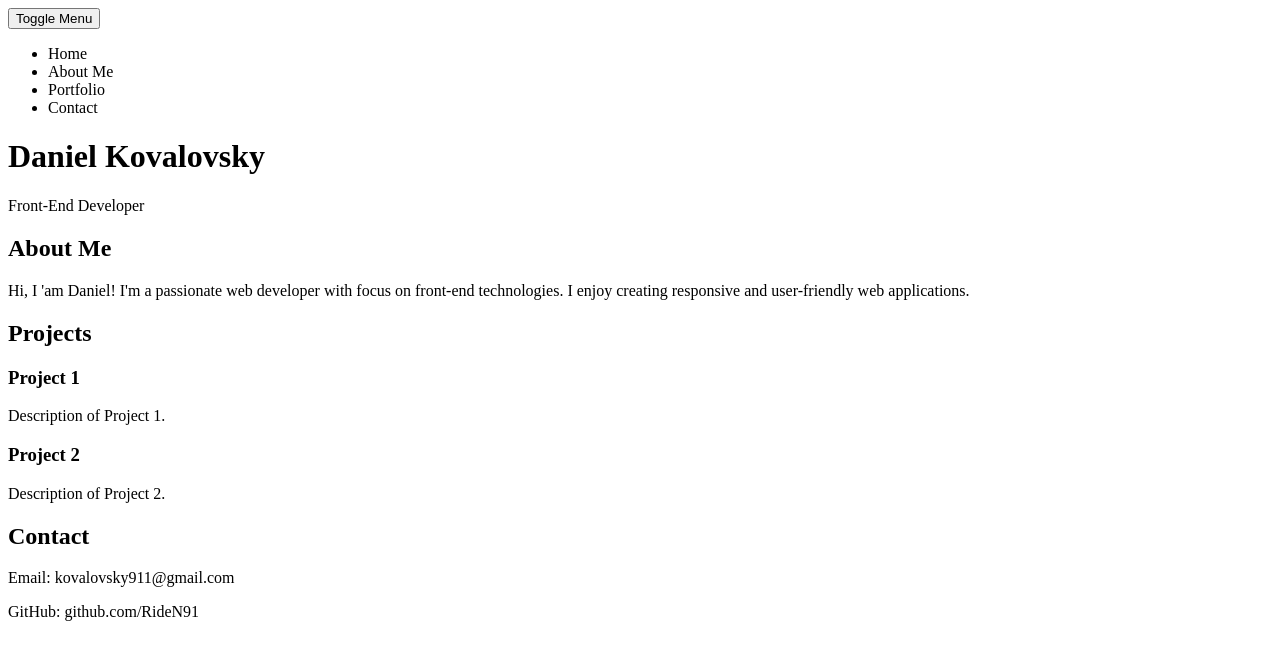
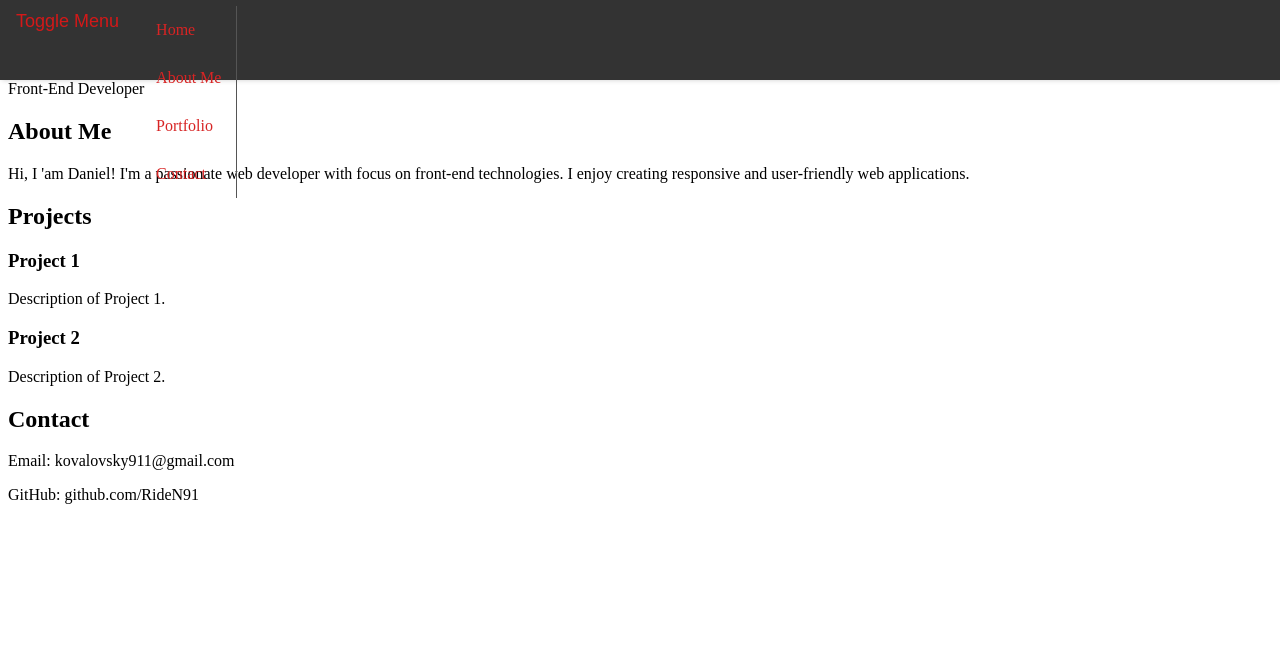
Before and after one commit to RideN91/my-web-portfolio, a React (Create React App) app: page / in a window 1280 px wide. Shown: the top 660 px of the page. Built offline with nearby package versions, Linux system fonts and the light colour scheme.

Commit message:
Update on menu

```diff
--- a/src/components/Menu.js
+++ b/src/components/Menu.js
@@ -1,4 +1,5 @@
 import React, { useState } from 'react';
+import '../menu.css';
 
 const Menu = () => {
     const [isOpen, setIsOpen] = useState(false);
--- /dev/null
+++ b/src/menu.css
@@ -0,0 +1,43 @@
+.menu {
+    display: flex;
+    flex-direction: row;
+    align-items: flex-start;
+    position: fixed;
+    top: 0;
+    right: 0px; /* off-screen initially */
+    height: 10%;
+    width: 100%;
+    background-color: #333;
+    color: #d72424;
+    box-shadow: 2px 0 5px rgba(0, 0, 0, 0.2); /* Add a subtle box shadow */
+    transition: right 0.3s ease-in-out;
+  }
+
+  .menu.open {
+    left: 0;
+  }
+
+  button {
+    background: none;
+    border: none;
+    color: #d31919;
+    cursor: pointer;
+    font-size: 18px;
+    margin: 10px;
+  }
+
+  ul {
+    list-style-type: none;
+    padding: 3px;
+    margin: 3px;
+  }
+
+  li {
+    padding: 15px; /* Increase padding for better spacing */
+    border-right: 1px solid #555;
+    transition: background-color 0.3s ease; /* Add transition effect on hover */
+  }
+
+  li:hover {
+    background-color: #555; /* Change background color on hover */
+  }
```
